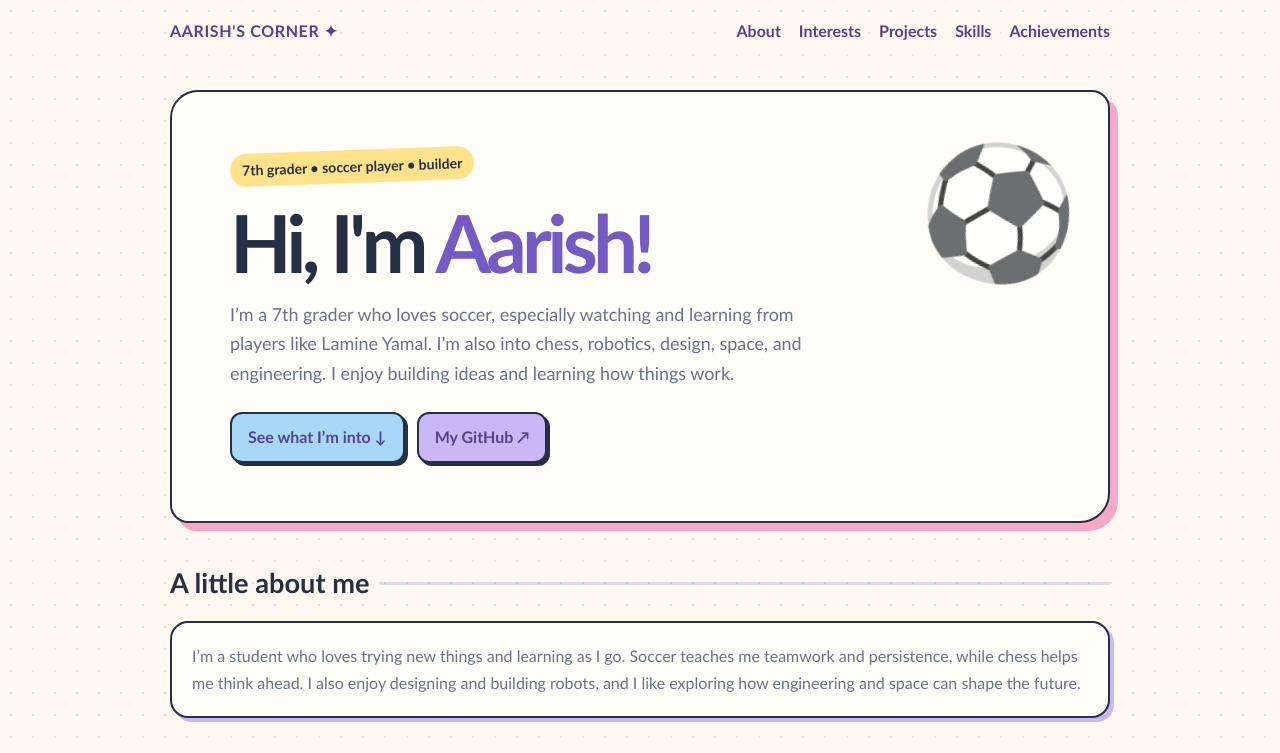
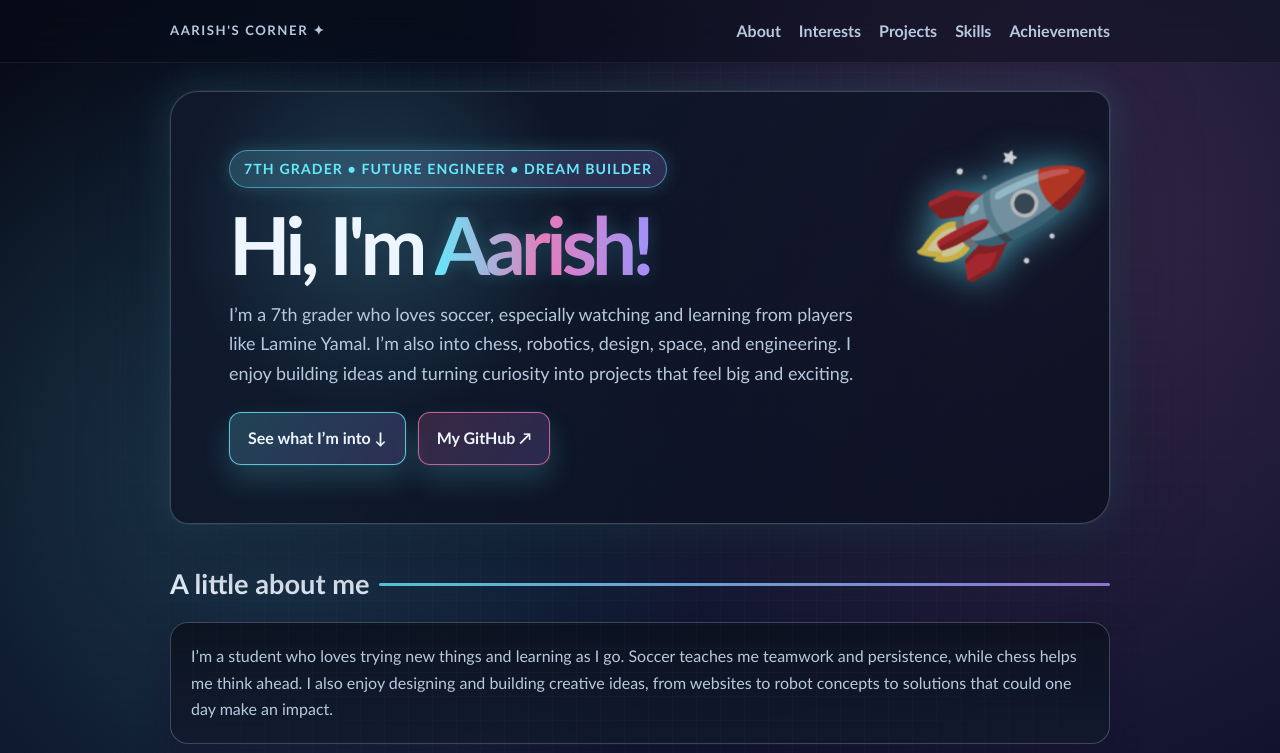
Before and after one commit to akorasikha/akorasikha.github.io, a plain HTML site: page profile.html in a window 1280 px wide. Shown: the top 753 px of the page. Drawn offline with Linux system fonts and the light colour scheme.

Commit message:
Update profile.html to a more futuristic neon theme while preserving content and structure.

```diff
--- a/profile.html
+++ b/profile.html
@@ -6,44 +6,327 @@
     <meta name="description" content="Aarish Korasikha's student profile, interests, projects, and achievements.">
     <title>Aarish Korasikha | Student Profile</title>
     <style>
-      :root { color-scheme: light; --ink: #263044; --muted: #68738a; --paper: #fffdf8; --pink: #f7a8c4; --blue: #a7d8f5; --yellow: #ffe28a; --lavender: #c9b8f5; --green: #b7e5cb; }
+      :root {
+        color-scheme: dark;
+        --bg-1: #070b17;
+        --bg-2: #0e1630;
+        --bg-3: #150d2b;
+        --panel: rgba(14, 22, 41, 0.7);
+        --panel-strong: rgba(17, 25, 45, 0.9);
+        --line: rgba(148, 163, 184, 0.35);
+        --text: #edf6ff;
+        --muted: #b7c9df;
+        --cyan: #67e8f9;
+        --pink: #f472b6;
+        --violet: #a78bfa;
+        --lime: #b8ff9a;
+        --amber: #fbbf24;
+        --shadow: rgba(103, 232, 249, 0.45);
+      }
+
       * { box-sizing: border-box; }
       html { scroll-behavior: smooth; }
-      body { margin: 0; color: var(--ink); font-family: "Trebuchet MS", "Segoe UI", sans-serif; line-height: 1.65; background-color: #fff8f1; background-image: radial-gradient(#f2d9d4 1px, transparent 1px); background-size: 22px 22px; }
-      a { color: #57418e; }
-      a:focus-visible { outline: 3px solid #57418e; outline-offset: 4px; }
-      .wrap { width: min(940px, calc(100% - 32px)); margin: 0 auto; }
-      header { padding: 18px 0; }
-      .nav { display: flex; justify-content: space-between; align-items: center; gap: 16px; }
-      .logo { font-weight: 900; letter-spacing: .04em; text-decoration: none; }
-      .nav a { text-decoration: none; font-weight: 700; }
-      .nav-links { display: flex; gap: 18px; flex-wrap: wrap; }
-      main { padding: 28px 0 64px; }
-      .hero { padding: clamp(26px, 6vw, 58px); border: 2px solid var(--ink); border-radius: 28px 18px 30px 18px; background: var(--paper); box-shadow: 8px 8px 0 var(--pink); position: relative; overflow: hidden; }
-      .hero::after { content: "⚽"; position: absolute; right: 28px; top: 10px; color: var(--pink); font-size: clamp(4rem, 12vw, 8rem); transform: rotate(12deg); opacity: .8; }
-      .kicker { display: inline-block; padding: 5px 12px; background: var(--yellow); border-radius: 999px; font-size: .88rem; font-weight: 800; transform: rotate(-2deg); }
-      h1 { max-width: 650px; margin: 18px 0 12px; font-size: clamp(2.6rem, 8vw, 5rem); line-height: 1; letter-spacing: -.06em; }
-      h1 span { color: #765ac4; }
-      .intro { max-width: 610px; color: var(--muted); font-size: 1.12rem; }
-      .hero-actions { display: flex; gap: 12px; flex-wrap: wrap; margin-top: 24px; }
-      .button { display: inline-block; padding: 10px 16px; border: 2px solid var(--ink); border-radius: 12px; background: var(--blue); box-shadow: 3px 3px 0 var(--ink); font-weight: 800; text-decoration: none; }
-      .button:hover { transform: translate(-1px, -1px); box-shadow: 5px 5px 0 var(--ink); }
-      .button.alt { background: var(--lavender); }
-      section { margin-top: 38px; }
-      .section-title { display: flex; align-items: center; gap: 10px; margin: 0 0 16px; font-size: 1.7rem; }
-      .section-title::after { content: ""; height: 3px; flex: 1; background: var(--ink); border-radius: 3px; opacity: .14; }
-      .grid { display: grid; grid-template-columns: repeat(2, minmax(0, 1fr)); gap: 16px; }
-      .card { padding: 20px; border: 2px solid var(--ink); border-radius: 18px; background: var(--paper); box-shadow: 4px 4px 0 var(--blue); }
-      .card:nth-child(2n) { box-shadow: 4px 4px 0 var(--lavender); }
-      .card h3 { margin: 0 0 8px; }
-      .card p { margin: 0; color: var(--muted); }
-      .tag-list { display: flex; flex-wrap: wrap; gap: 8px; padding: 0; margin: 12px 0 0; list-style: none; }
-      .tag-list li { padding: 4px 10px; border-radius: 999px; background: var(--green); font-size: .85rem; font-weight: 700; }
-      .achievement-list { list-style: none; padding: 0; margin: 0; display: grid; gap: 12px; }
-      .achievement-list li { padding: 14px 16px; border: 2px solid var(--ink); border-radius: 14px; background: #fff8d8; box-shadow: 4px 4px 0 var(--yellow); }
-      footer { padding: 16px 0 32px; text-align: center; color: var(--muted); font-size: .9rem; }
-      @media (max-width: 620px) { .nav { align-items: flex-start; flex-direction: column; } .grid { grid-template-columns: 1fr; } .hero::after { right: 12px; top: 0; font-size: 4rem; } }
-      @media (prefers-reduced-motion: reduce) { html { scroll-behavior: auto; } * { transition: none !important; } }
+
+      body {
+        margin: 0;
+        color: var(--text);
+        font-family: "Trebuchet MS", "Segoe UI", sans-serif;
+        line-height: 1.65;
+        background:
+          radial-gradient(circle at 20% 20%, rgba(103, 232, 249, 0.18), transparent 22%),
+          radial-gradient(circle at 80% 10%, rgba(244, 114, 182, 0.18), transparent 25%),
+          radial-gradient(circle at 50% 80%, rgba(167, 139, 250, 0.16), transparent 22%),
+          linear-gradient(135deg, var(--bg-1), var(--bg-2) 35%, var(--bg-3));
+        min-height: 100vh;
+        position: relative;
+        overflow-x: hidden;
+      }
+
+      body::before {
+        content: "";
+        position: fixed;
+        inset: 0;
+        pointer-events: none;
+        background-image:
+          linear-gradient(rgba(255,255,255,0.02) 1px, transparent 1px),
+          linear-gradient(90deg, rgba(255,255,255,0.02) 1px, transparent 1px);
+        background-size: 24px 24px;
+        mask-image: radial-gradient(circle at center, black 40%, transparent 100%);
+      }
+
+      a { color: var(--cyan); }
+      a:focus-visible { outline: 3px solid var(--cyan); outline-offset: 4px; }
+
+      .wrap {
+        width: min(940px, calc(100% - 32px));
+        margin: 0 auto;
+      }
+
+      header {
+        padding: 18px 0;
+        position: sticky;
+        top: 0;
+        z-index: 10;
+        backdrop-filter: blur(16px);
+        background: rgba(7, 11, 23, 0.38);
+        border-bottom: 1px solid rgba(255,255,255,0.06);
+      }
+
+      .nav {
+        display: flex;
+        justify-content: space-between;
+        align-items: center;
+        gap: 16px;
+      }
+
+      .logo {
+        text-decoration: none;
+        color: var(--text);
+        font-weight: 900;
+        letter-spacing: .12em;
+        text-transform: uppercase;
+        font-size: .82rem;
+      }
+
+      .nav a {
+        text-decoration: none;
+        font-weight: 700;
+        color: var(--muted);
+        transition: color 0.2s ease;
+      }
+
+      .nav a:hover {
+        color: var(--cyan);
+      }
+
+      .nav-links {
+        display: flex;
+        gap: 18px;
+        flex-wrap: wrap;
+      }
+
+      main {
+        padding: 28px 0 64px;
+      }
+
+      .hero {
+        position: relative;
+        padding: clamp(26px, 6vw, 58px);
+        border: 1px solid var(--line);
+        border-radius: 28px 18px 30px 18px;
+        background: linear-gradient(135deg, rgba(17, 25, 45, 0.9), rgba(9, 15, 30, 0.8));
+        box-shadow: 0 0 0 1px rgba(255,255,255,0.04), 0 24px 80px rgba(15, 23, 42, 0.72), 0 0 40px rgba(103, 232, 249, 0.18);
+        overflow: hidden;
+      }
+
+      .hero::before {
+        content: "";
+        position: absolute;
+        inset: 0;
+        background: radial-gradient(circle at 22% 30%, rgba(103, 232, 249, 0.18), transparent 25%);
+      }
+
+      .hero::after {
+        content: "🚀";
+        position: absolute;
+        right: 28px;
+        top: 12px;
+        font-size: clamp(4rem, 12vw, 8rem);
+        transform: rotate(18deg);
+        opacity: 0.8;
+        filter: drop-shadow(0 0 18px rgba(103, 232, 249, 0.8));
+      }
+
+      .kicker {
+        position: relative;
+        display: inline-block;
+        padding: 6px 14px;
+        background: linear-gradient(135deg, rgba(103,232,249,0.2), rgba(167,139,250,0.2));
+        border: 1px solid rgba(103, 232, 249, 0.5);
+        border-radius: 999px;
+        font-size: .88rem;
+        font-weight: 800;
+        letter-spacing: .08em;
+        text-transform: uppercase;
+        color: var(--cyan);
+        box-shadow: 0 0 18px rgba(103, 232, 249, 0.2);
+      }
+
+      h1 {
+        position: relative;
+        max-width: 650px;
+        margin: 18px 0 12px;
+        font-size: clamp(2.6rem, 8vw, 5rem);
+        line-height: .95;
+        letter-spacing: -.06em;
+      }
+
+      h1 span {
+        background: linear-gradient(90deg, var(--cyan), var(--pink), var(--violet));
+        -webkit-background-clip: text;
+        background-clip: text;
+        color: transparent;
+        text-shadow: 0 0 18px rgba(103, 232, 249, 0.22);
+      }
+
+      .intro {
+        position: relative;
+        max-width: 640px;
+        color: var(--muted);
+        font-size: 1.12rem;
+      }
+
+      .hero-actions {
+        position: relative;
+        display: flex;
+        gap: 12px;
+        flex-wrap: wrap;
+        margin-top: 24px;
+      }
+
+      .button {
+        display: inline-block;
+        padding: 12px 18px;
+        border: 1px solid rgba(103, 232, 249, 0.8);
+        border-radius: 12px;
+        background: linear-gradient(135deg, rgba(103,232,249,0.2), rgba(167,139,250,0.2));
+        box-shadow: 0 0 0 1px rgba(255,255,255,0.04), 0 14px 28px rgba(103, 232, 249, 0.18);
+        font-weight: 800;
+        text-decoration: none;
+        color: var(--text);
+        transition: transform .2s ease, box-shadow .2s ease;
+      }
+
+      .button:hover {
+        transform: translate(-2px, -2px);
+        box-shadow: 0 0 0 1px rgba(255,255,255,0.04), 0 18px 32px rgba(103, 232, 249, 0.22);
+      }
+
+      .button.alt {
+        background: linear-gradient(135deg, rgba(244,114,182,0.18), rgba(167,139,250,0.18));
+        border-color: rgba(244, 114, 182, 0.75);
+      }
+
+      section {
+        margin-top: 38px;
+      }
+
+      .section-title {
+        display: flex;
+        align-items: center;
+        gap: 10px;
+        margin: 0 0 16px;
+        font-size: 1.7rem;
+        color: var(--text);
+      }
+
+      .section-title::after {
+        content: "";
+        height: 3px;
+        flex: 1;
+        background: linear-gradient(90deg, var(--cyan), var(--violet));
+        border-radius: 999px;
+        opacity: .8;
+      }
+
+      .grid {
+        display: grid;
+        grid-template-columns: repeat(2, minmax(0, 1fr));
+        gap: 16px;
+      }
+
+      .card {
+        padding: 20px;
+        border: 1px solid var(--line);
+        border-radius: 18px;
+        background: linear-gradient(180deg, rgba(12, 18, 30, 0.9), rgba(17, 25, 45, 0.8));
+        box-shadow: 0 10px 30px rgba(15, 23, 42, 0.38);
+        transition: transform .2s ease, border-color .2s ease;
+      }
+
+      .card:hover {
+        transform: translateY(-2px);
+        border-color: rgba(103, 232, 249, 0.5);
+      }
+
+      .card:nth-child(2n) {
+        box-shadow: 0 10px 30px rgba(26, 14, 42, 0.42);
+      }
+
+      .card h3 {
+        margin: 0 0 8px;
+        color: var(--text);
+      }
+
+      .card p {
+        margin: 0;
+        color: var(--muted);
+      }
+
+      .tag-list {
+        display: flex;
+        flex-wrap: wrap;
+        gap: 8px;
+        padding: 0;
+        margin: 12px 0 0;
+        list-style: none;
+      }
+
+      .tag-list li {
+        padding: 6px 10px;
+        border-radius: 999px;
+        background: linear-gradient(135deg, rgba(184,255,154,0.18), rgba(103,232,249,0.18));
+        border: 1px solid rgba(184,255,154,0.35);
+        color: var(--text);
+        font-size: .85rem;
+        font-weight: 700;
+      }
+
+      .achievement-list {
+        list-style: none;
+        padding: 0;
+        margin: 0;
+        display: grid;
+        gap: 12px;
+      }
+
+      .achievement-list li {
+        padding: 16px 18px;
+        border: 1px solid rgba(251,191,36,0.45);
+        border-radius: 16px;
+        background: linear-gradient(135deg, rgba(251,191,36,0.12), rgba(244,114,182,0.08));
+        color: var(--text);
+        box-shadow: 0 10px 24px rgba(251, 191, 36, 0.08);
+      }
+
+      footer {
+        padding: 16px 0 32px;
+        text-align: center;
+        color: var(--muted);
+        font-size: .9rem;
+      }
+
+      @media (max-width: 620px) {
+        .nav {
+          align-items: flex-start;
+          flex-direction: column;
+        }
+
+        .grid {
+          grid-template-columns: 1fr;
+        }
+
+        .hero::after {
+          right: 12px;
+          top: 0;
+          font-size: 4rem;
+        }
+      }
+
+      @media (prefers-reduced-motion: reduce) {
+        html { scroll-behavior: auto; }
+        * { transition: none !important; }
+      }
     </style>
   </head>
   <body>
@@ -58,9 +341,9 @@
 
     <main class="wrap">
       <div class="hero">
-        <span class="kicker">7th grader • soccer player • builder</span>
+        <span class="kicker">7th grader • future engineer • dream builder</span>
         <h1>Hi, I'm <span>Aarish!</span></h1>
-        <p class="intro">I’m a 7th grader who loves soccer, especially watching and learning from players like Lamine Yamal. I’m also into chess, robotics, design, space, and engineering. I enjoy building ideas and learning how things work.</p>
+        <p class="intro">I’m a 7th grader who loves soccer, especially watching and learning from players like Lamine Yamal. I’m also into chess, robotics, design, space, and engineering. I enjoy building ideas and turning curiosity into projects that feel big and exciting.</p>
         <div class="hero-actions">
           <a class="button" href="#projects">See what I’m into ↓</a>
           <a class="button alt" href="https://github.com/akorasikha" target="_blank" rel="noreferrer">My GitHub ↗</a>
@@ -69,7 +352,7 @@
 
       <section id="about">
         <h2 class="section-title">A little about me</h2>
-        <div class="card"><p>I’m a student who loves trying new things and learning as I go. Soccer teaches me teamwork and persistence, while chess helps me think ahead. I also enjoy designing and building robots, and I like exploring how engineering and space can shape the future.</p></div>
+        <div class="card"><p>I’m a student who loves trying new things and learning as I go. Soccer teaches me teamwork and persistence, while chess helps me think ahead. I also enjoy designing and building creative ideas, from websites to robot concepts to solutions that could one day make an impact.</p></div>
       </section>
 
       <section id="interests">
@@ -87,8 +370,8 @@
       <section id="projects">
         <h2 class="section-title">Stuff I’m working on</h2>
         <div class="grid">
-          <article class="card"><h3>My personal website</h3><p>This site is one of my projects. I’m learning how to build web pages and make them look clean and creative.</p><ul class="tag-list"><li>HTML</li><li>CSS</li><li>Design</li></ul></article>
-          <article class="card"><h3>Robotics and big ideas</h3><p>I enjoy using engineering and code to bring ideas to life, and I’m excited to keep learning and making new things.</p><ul class="tag-list"><li>Robotics</li><li>Engineering</li><li>Learning</li></ul></article>
+          <article class="card"><h3>My personal website</h3><p>This site is one of my projects. I’m learning how to build web pages and make them look clean, creative, and a little futuristic.</p><ul class="tag-list"><li>Web design</li><li>HTML</li><li>CSS</li></ul></article>
+          <article class="card"><h3>Robotics and big ideas</h3><p>I enjoy using engineering and code to bring ideas to life, and I’m excited to keep learning and making new things.</p><ul class="tag-list"><li>Robotics</li><li>Engineering</li><li>Creativity</li></ul></article>
         </div>
       </section>
 
```
